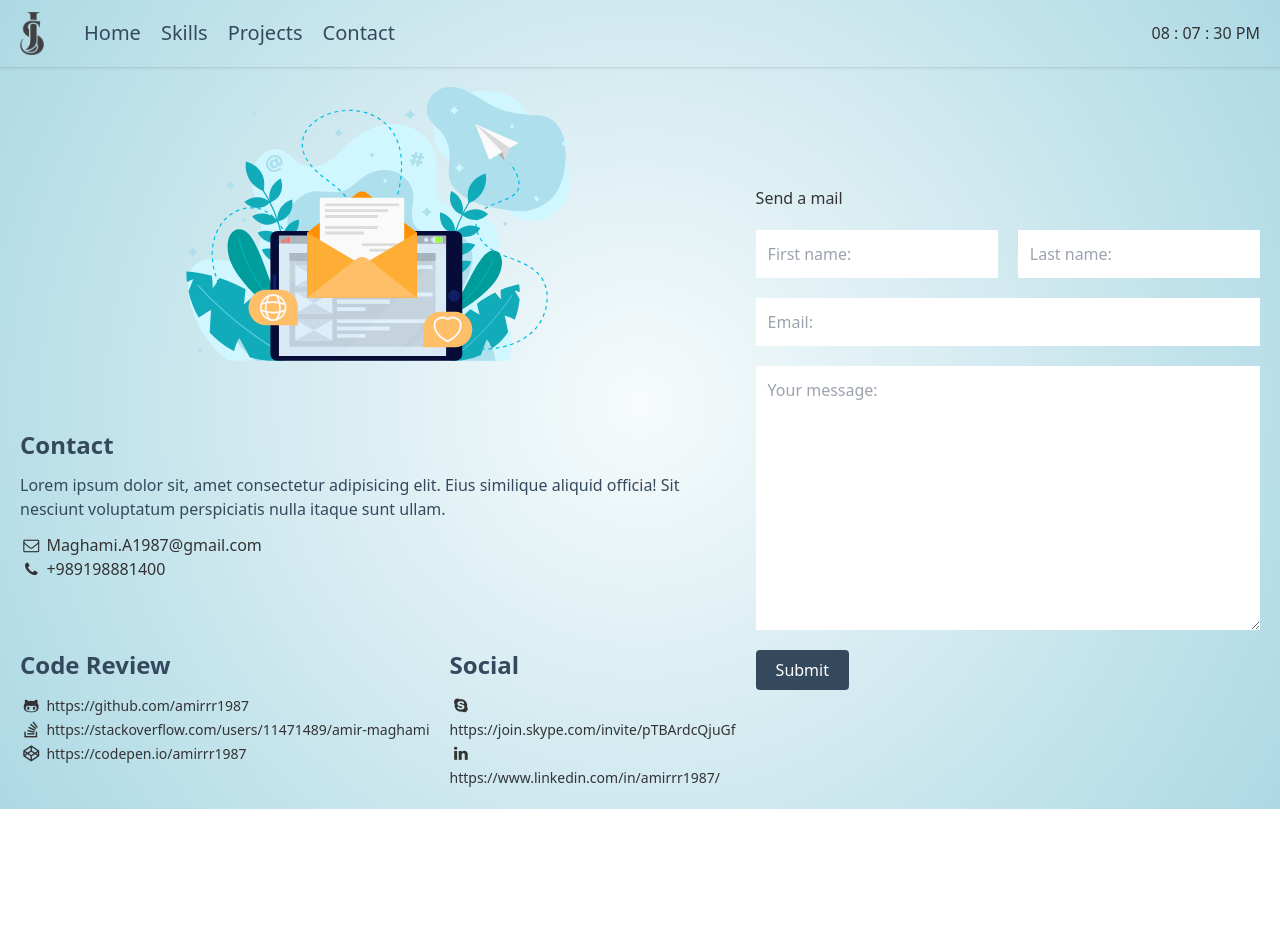
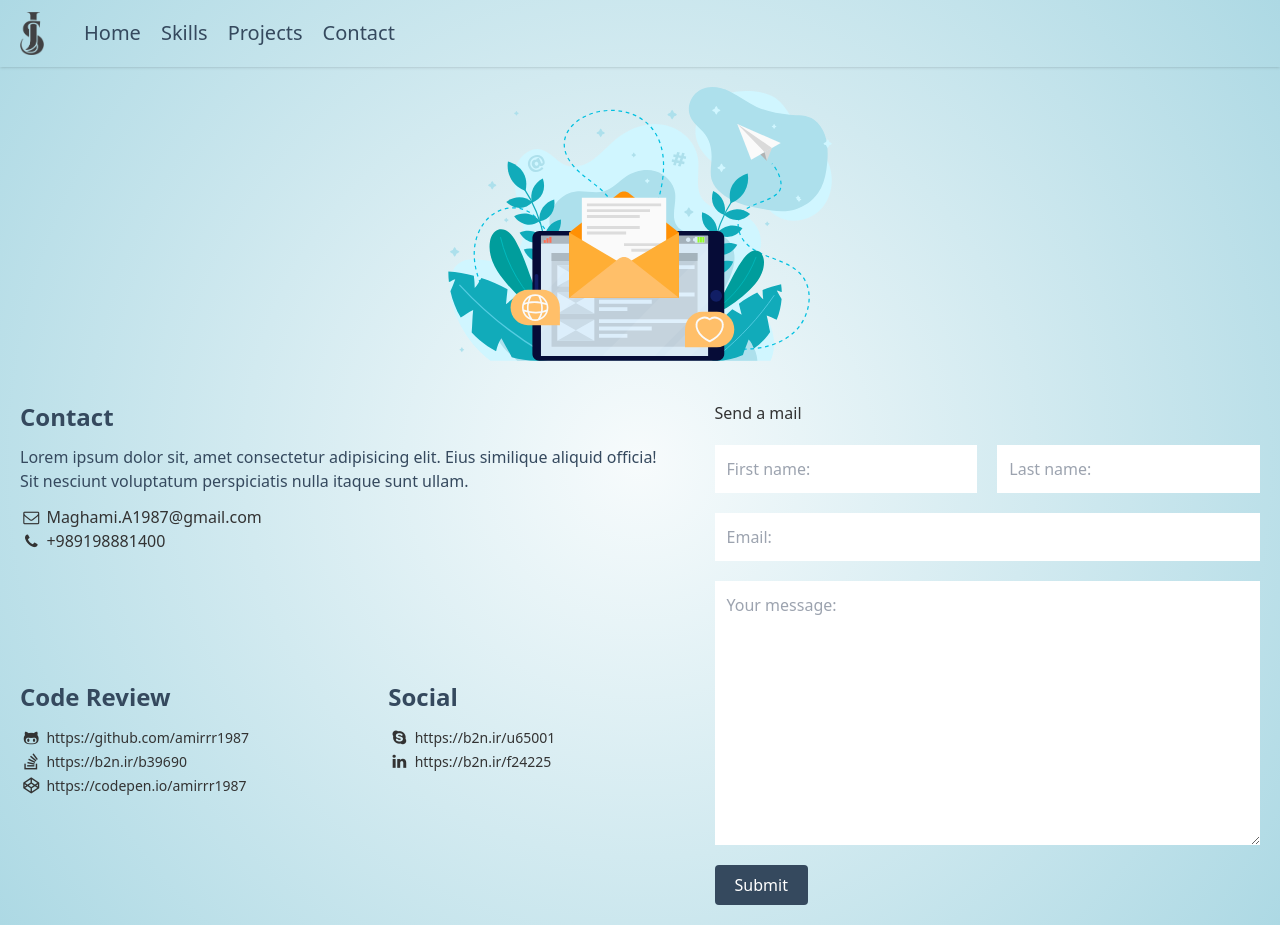
Before and after one commit to amirrr1987/amirrr1987, a Vue app: page /contact in a window 1280 px wide. Before the commit the page ends 809 px from the top, so only its background shows below. Built offline with nearby package versions, Linux system fonts and the light colour scheme.

Commit message:
fix: responsive
- fix TheSiteContact responsive layouts

```diff
--- a/src/layouts/site/TheNavbar.vue
+++ b/src/layouts/site/TheNavbar.vue
@@ -24,7 +24,7 @@
           </RouterLink>
         </ul>
 
-        <ul class="navbar__social items-center">
+        <ul class="navbar__social items-center hidden">
           {{
             clock
           }}
--- a/src/pages/site/TheSiteContact.vue
+++ b/src/pages/site/TheSiteContact.vue
@@ -1,14 +1,13 @@
 <template>
-  <div class="grid grid-cols-[3fr,2.5fr] gap-5 p-5">
-    <div class="grid grid-cols-[max-content,1fr] gap-5 auto-rows-max">
+  <div class="grid lg:grid-cols-2 xl:grid-cols-[3fr,2.5fr] gap-10 ">
     <img
       class="w-96 mx-auto col-span-full"
       src="@/assets/img/contact.svg"
       title=""
       alt=""
     />
-
-      <div class="col-span-full py-12">
+    <div class="grid gap-5">
+      <div class="col-span-2">
         <h3 class="mb-3 capitalize font-bold text-2xl text-[#35495e]">
           Contact
         </h3>
@@ -28,7 +27,8 @@
           </a>
         </div>
       </div>
-      <div class="col-span-1">
+
+      <div class="col-span-2 sm:col-span-1">
         <h3 class="mb-3 capitalize font-bold text-2xl text-[#35495e]">
           Code Review
         </h3>
@@ -40,7 +40,7 @@
           <a class="block">
             <i class="icon--stackoverflow mr-1"></i>
             <span class="text-sm"
-              >https://stackoverflow.com/users/11471489/amir-maghami</span
+              >https://b2n.ir/b39690</span
             >
           </a>
           <a class="block">
@@ -50,7 +50,7 @@
         </div>
       </div>
 
-      <div class="col-span-1">
+      <div class="col-span-2 sm:col-span-1">
         <h3 class="mb-3 capitalize font-bold text-2xl text-[#35495e]">
           Social
         </h3>
@@ -58,18 +58,17 @@
           <a class="block">
             <i class="icon--skype mr-1"></i>
             <span class="text-sm"
-              >https://join.skype.com/invite/pTBArdcQjuGf</span
+              >https://b2n.ir/u65001</span
             >
           </a>
           <a class="block">
             <i class="icon--linkedin mr-1"></i>
-            <span class="text-sm">https://www.linkedin.com/in/amirrr1987/</span>
+            <span class="text-sm">https://b2n.ir/f24225</span>
           </a>
         </div>
       </div>
     </div>
 
-    <div class="flex items-center justify-center">
     <form class="grid grid-cols-2 gap-5">
       <legend class="col-span-2">Send a mail</legend>
 
@@ -104,7 +103,6 @@
       </div>
     </form>
   </div>
-  </div>
 </template>
 <script setup lang="ts">
 import useDataStore from "@/stores";
@@ -112,6 +110,6 @@ import useDataStore from "@/stores";
 const dataStore = useDataStore();
 dataStore.setMainClass("grid");
 dataStore.setSectionClass("grid");
-dataStore.setContainerClass("container mx-auto grid");
+dataStore.setContainerClass("container mx-auto grid p-5");
 </script>
 <style lang="scss"></style>
```
Lines whose indentation alone changed are shown as unchanged.
